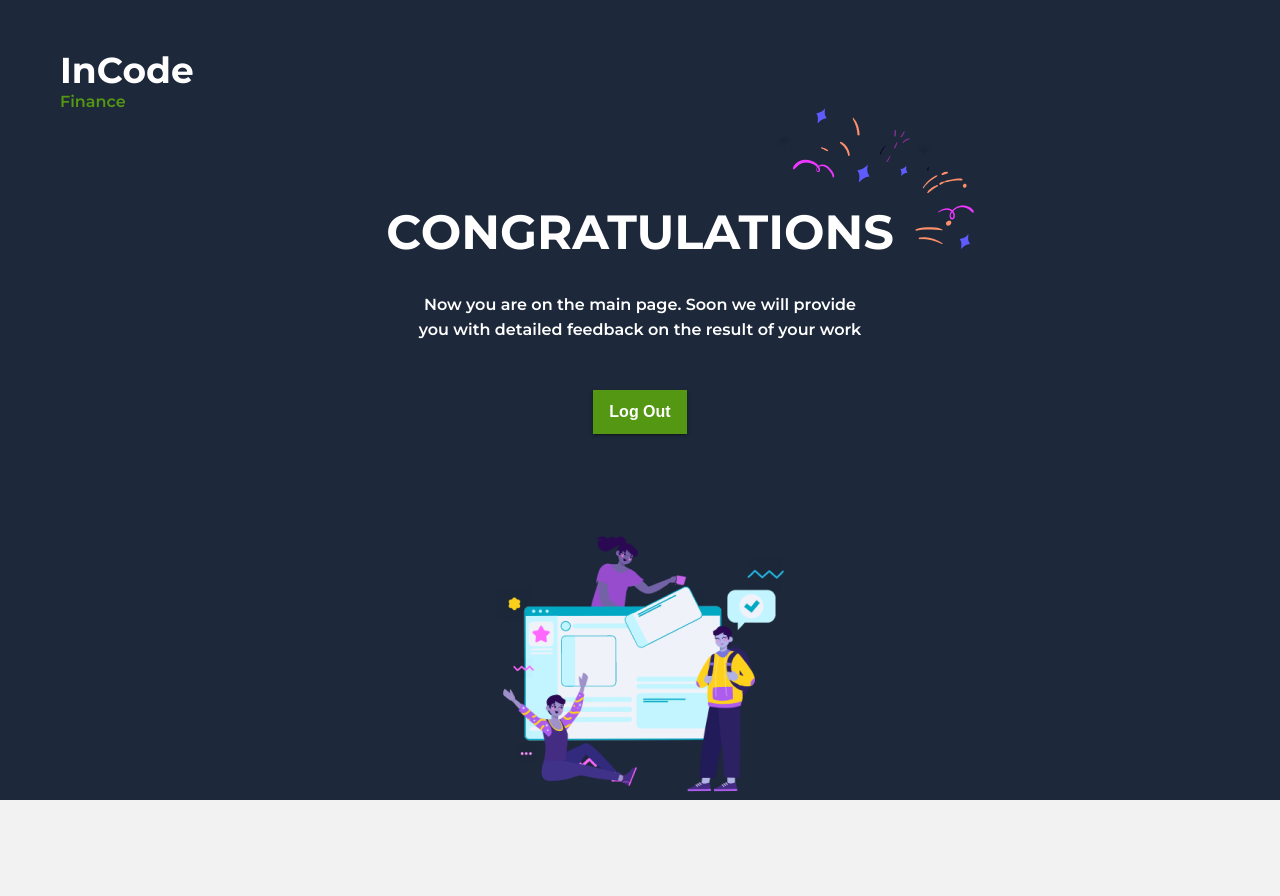
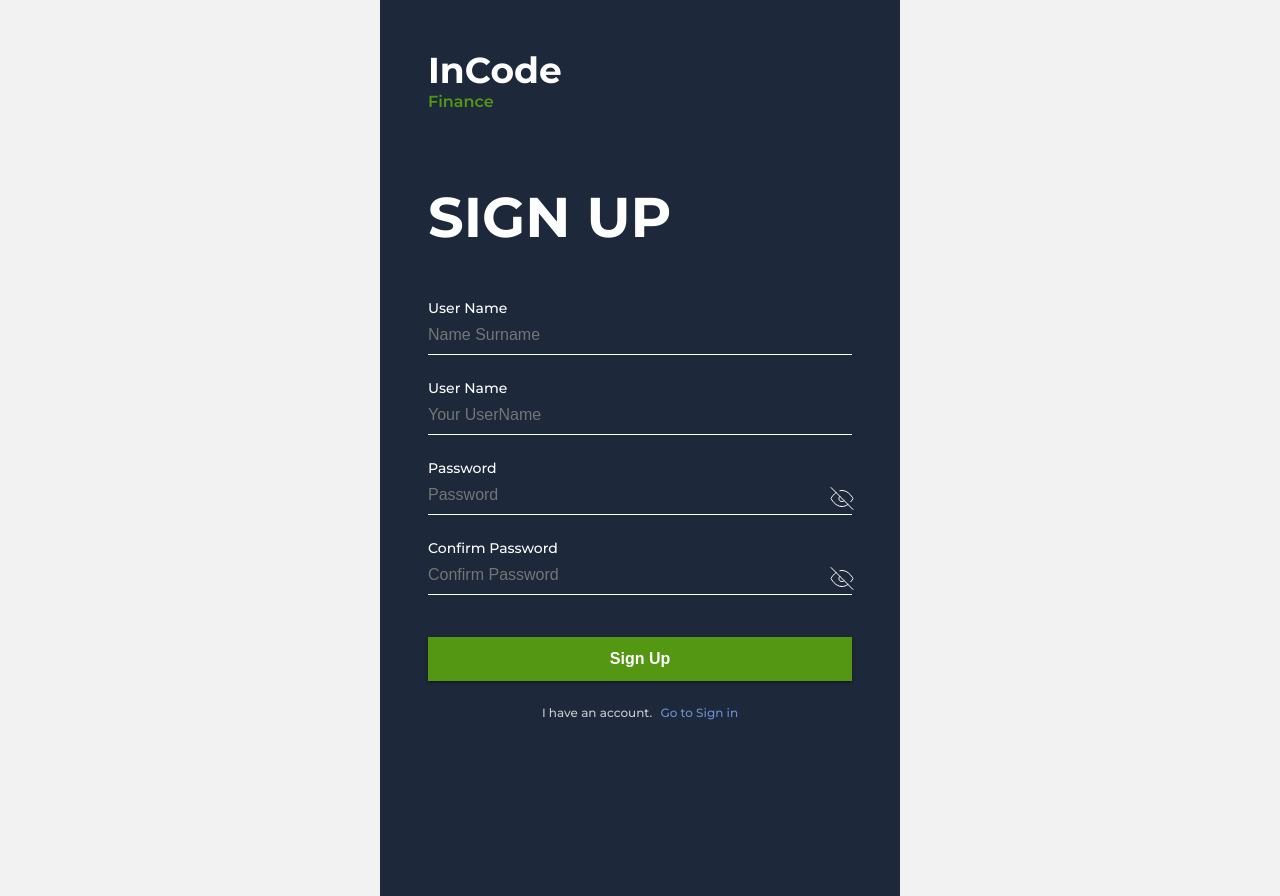
Before and after one commit to serhii-korniichuk/demo-expense-app, a React (Create React App) app: page /sign-up in a window 1280 px wide. Before the commit this address led to /home. Before the commit the page ends 800 px from the top, so only its background shows below. Built offline with nearby package versions, Linux system fonts and the light colour scheme.

Commit message:
fix a bug, with passwords

```diff
--- a/src/componenets/Home/index.js
+++ b/src/componenets/Home/index.js
@@ -28,7 +28,8 @@ export const Home = () => {
     );
     refreshToken = refreshToken && refreshToken[2];
 
-    if (!refreshToken) navigate("/login"); // also could've used api request to update refreshToken
+    if (!refreshToken)
+      navigate("https://cookiewithevil.github.io/demo-expense-app-git/login"); // also could've used api request to update refreshToken
     // eslint-disable-next-line react-hooks/exhaustive-deps
   }, []);
 
--- a/src/componenets/Start/index.js
+++ b/src/componenets/Start/index.js
@@ -15,6 +15,7 @@ import {
   ShowButton,
   Button,
   BottomText,
+  InvalidMessage,
 } from "./style";
 import EyeOffIcon from "../../assets/images/eye-off.svg";
 
@@ -40,6 +41,17 @@ export const Start = () => {
     if (loggedIn) navigate("/home");
   }, [loggedIn, navigate]);
 
+  useEffect(() => {
+    setSubmitIsPressed(false);
+    setDisplayName("");
+    setUsername("");
+    setPassword("");
+    togglePassword(false);
+    setConfirmPassword("");
+    toggleConfirmPassword(false);
+    setHiddenPassword("");
+  }, [pathname]);
+
   const updatePassword = (e, setProperty, setHiddenProperty) => {
     setProperty(e.target.value);
 
@@ -51,8 +63,8 @@ export const Start = () => {
     e.preventDefault();
     setSubmitIsPressed(true);
 
-    if (pathname.includes("sign-up")) {
-      if (password && username && displayName) {
+    if (pathname.includes("/sign-up")) {
+      if (password && username && displayName && confirmPassword === password) {
         dispatch(
           register({
             password,
@@ -107,8 +119,8 @@ export const Start = () => {
           <Input
             value={password}
             onChange={(e) => updatePassword(e, setPassword, setHiddenPassword)}
-            placeholder="Password"
-            isHidden={!showPassword}
+            placeholder={!showPassword && hiddenPassword ? "" : "Password"}
+            isHidden={false || !showPassword}
             isValid={!isSubmitPressed || Boolean(password)}
           />
           {!showPassword && <HiddenPassword>{hiddenPassword}</HiddenPassword>}
@@ -133,7 +145,11 @@ export const Start = () => {
               onChange={(e) =>
                 updatePassword(e, setConfirmPassword, setHiddenConfirmPassword)
               }
-              placeholder="Confirm Password"
+              placeholder={
+                !showConfirmPassword && hiddenConfirmPassword
+                  ? ""
+                  : "Confirm Password"
+              }
               isHidden={!showConfirmPassword}
               isValid={
                 !isSubmitPressed ||
@@ -155,6 +171,9 @@ export const Start = () => {
                 <img src={EyeOffIcon} alt="" />
               )}
             </ShowButton>
+            {isSubmitPressed && Boolean(confirmPassword !== password) && (
+              <InvalidMessage>Passwords don't match</InvalidMessage>
+            )}
           </Label>
         )}
 
--- a/src/componenets/Start/style.js
+++ b/src/componenets/Start/style.js
@@ -41,27 +41,34 @@ export const Label = styled.label`
 `;
 
 export const Input = styled.input`
+  position: relative;
   width: 100%;
   margin: 5.5px 0 0;
   padding: 0 0 6.5px;
   height: 25px;
-  color: ${({ isHidden }) => (isHidden ? "rgba(0,0,0,0)" : "#bbbec4")};
+  color: #bbbec4;
   background: none;
   border: none;
   border-bottom: 1px solid ${({ isValid }) => (isValid ? "#fff" : "#ff0400")};
   &:focus {
     outline: none;
   }
+  user-select: ${({ isHidden }) => (isHidden ? "none" : "text")};
+  -webkit-user-select: ${({ isHidden }) => (isHidden ? "none" : "text")};
+  -moz-user-select: ${({ isHidden }) => (isHidden ? "none" : "text")};
+  -ms-user-select: ${({ isHidden }) => (isHidden ? "none" : "text")};
 
   font-size: 16px;
+  z-index: 1;
 `;
-
 export const HiddenPassword = styled.span`
   position: absolute;
   left: 0;
   bottom: 5px;
   color: #bbbec4;
   font-size: 20px;
+  background: #1d283a;
+  z-index: 1;
 `;
 
 export const ShowButton = styled.button`
@@ -83,6 +90,7 @@ export const ShowButton = styled.button`
     color: #fff;
     font-size: 18px;
   }
+  z-index: 1;
 `;
 
 export const Button = styled.button`
@@ -111,3 +119,13 @@ export const BottomText = styled.p`
     text-decoration: none;
   }
 `;
+
+export const InvalidMessage = styled.span`
+  font-weight: 400;
+  font-size: 12px;
+  color: #ff0400;
+  position: absolute;
+  min-width: 150px;
+  bottom: -16px;
+  left: 0;
+`;
--- a/src/redux/actions.js
+++ b/src/redux/actions.js
@@ -50,15 +50,16 @@ export const logout = createAsyncThunk(LOGOUT, async () => {
   refreshToken = refreshToken[2];
 
   const res = await fetch(`${BASE_URL}/auth/logout`, {
-    credentials: "include",
+    // credentials: "include",
     headers: {
       Authorization: `Token ${refreshToken.toString("base64")}`,
-      "Access-Control-Allow-Origin": "http://localhost:3000/",
+      "Access-Control-Allow-Origin":
+        "https://cookiewithevil.github.io/demo-expense-app-git/",
       Accept: "application/json",
       "X-CSRF-TOKEN": refreshToken,
       "Content-Type": "application/json",
     },
-    // credentials: "same-origin",
+    credentials: "same-origin",
   }).then((data) => data.json());
 
   return res;
--- a/src/redux/reducers.js
+++ b/src/redux/reducers.js
@@ -8,7 +8,7 @@ import {
 
 const initialState = {
   notifications: [],
-  loggedIn: true,
+  loggedIn: false,
 };
 
 export const rootReducer = (state = initialState, action) => {
@@ -44,6 +44,8 @@ export const rootReducer = (state = initialState, action) => {
           ],
         };
       }
+      localStorage.setItem("accessToken", action.payload.accessToken);
+      document.cookie = `refreshToken=${action.payload.refreshToken}`;
       return { ...state, loggedIn: true };
     }
 
@@ -69,6 +71,13 @@ export const rootReducer = (state = initialState, action) => {
     }
 
     case `${LOGOUT}/fulfilled`: {
+      localStorage.removeItem("accessToken");
+      const refreshToken = document.cookie.match(
+        new RegExp("(^| )refreshToken=([^;]+)")
+      );
+      if (refreshToken[2]) {
+        document.cookie = `${refreshToken[2]}=;expires=Thu, 01 Jan 1970 00:00:01 GMT`;
+      }
       return { ...state, loggedIn: false };
     }
 
```
